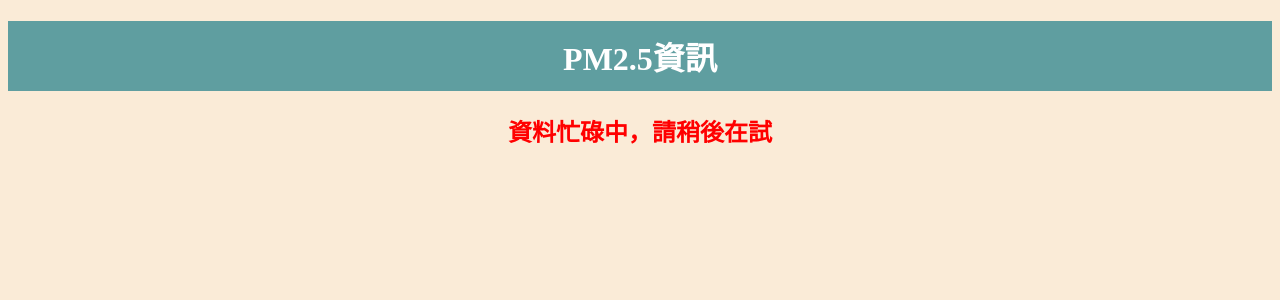
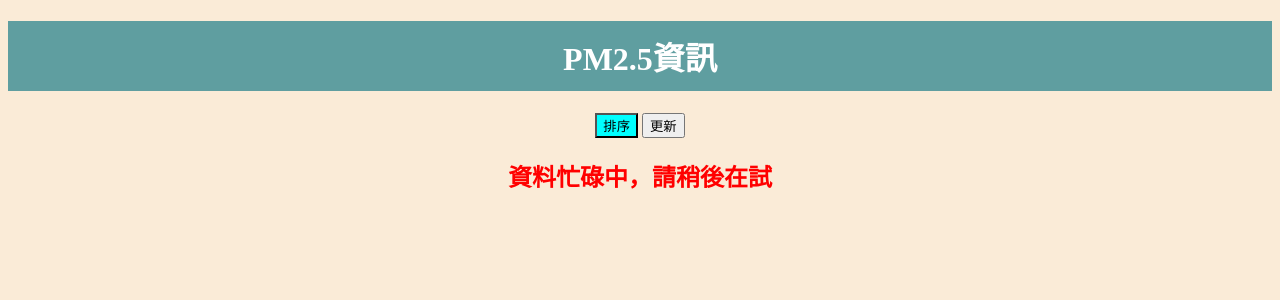
Before and after one commit to AllieLo/flaskdemo, a Flask app: page /pm25 in a window 1280 px wide. Shown: the top 300 px of the page. Run offline with Flask 3, Linux system fonts and the light colour scheme; data that the repository does not hold is empty.

Commit message:
完成排序功能(使用GET&POST)

```diff
--- a/main.py
+++ b/main.py
@@ -1,4 +1,4 @@
-from flask import Flask, render_template
+from flask import Flask, render_template, request
 from datetime import datetime
 from pm25 import get_pm25
 
@@ -12,9 +12,19 @@
 ]
 
 
-@app.route('/pm25')
+@app.route('/pm25', methods=['GET', 'POST'])
 def pm25():
-    columns,values = get_pm25()
+    if request.method == 'GET':
+        columns, values = get_pm25()
+        # # 單純使用GET
+        # if request.args.get('sort'):
+        #     olumns, values = get_pm25(True)
+    if request.method == 'POST':
+        if request.form.get('sort'):
+            columns, values = get_pm25(True)
+        else:
+            columns, values = get_pm25()
+
     return render_template('./pm25.html', **locals())
 
 
--- a/pm25.py
+++ b/pm25.py
@@ -1,7 +1,7 @@
 import requests
 
 
-def get_pm25():
+def get_pm25(sort=False):
     columns, values = None, None
     try:
         url = 'https://data.epa.gov.tw/api/v2/aqx_p_02?api_key=e8dd42e6-9b8b-43f8-991e-b3dee723a52d&limit=1000&sort=datacreationdate%20desc&format=JSON'
@@ -12,7 +12,15 @@
         # 組合內容
         values = []
         for data in datas:
-            values.append(list(data.values()))
+            data = list(data.values())
+            try:
+                data[2] = eval(data[2])
+                values.append(data)
+            except Exception as e:
+                print(e)
+
+        if sort:
+            values = sorted(values, key=lambda x: x[2], reverse=True)
 
     except Exception as e:
         print(e)
--- a/templates/pm25.html
+++ b/templates/pm25.html
@@ -19,11 +19,27 @@
             background-color: black;
             color: white;
         }
+
+        #sort {
+            background-color: aqua;
+        }
+
+        @media screen and (max-width:768px) {
+            table {
+                width: 100%;
+            }
+        }
     </style>
 </head>
 
 <body>
     <h1 class="banner">PM2.5資訊</h1>
+    <form action="/pm25" method="POST" style="margin-bottom: 12px;">
+        <input type="submit" value="排序" name="sort" id="sort">
+        <input type="submit" value="更新" name="update">
+    </form>
+
+
     {% if not columns %}
     <h2 style="color:red">資料忙碌中，請稍後在試</h2>
     {% else %}
```
